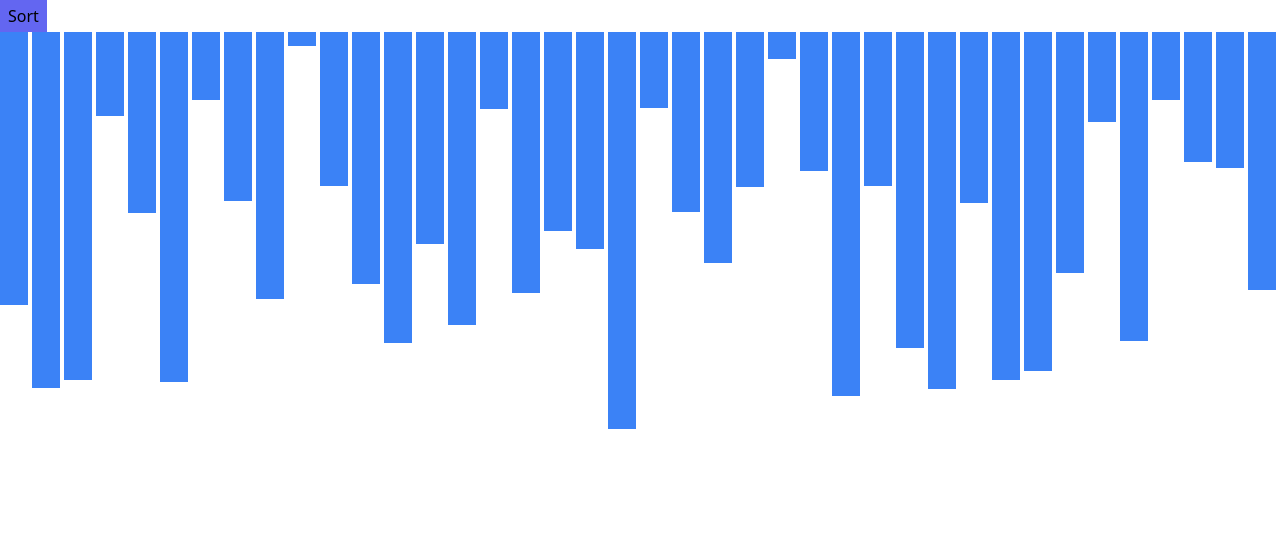
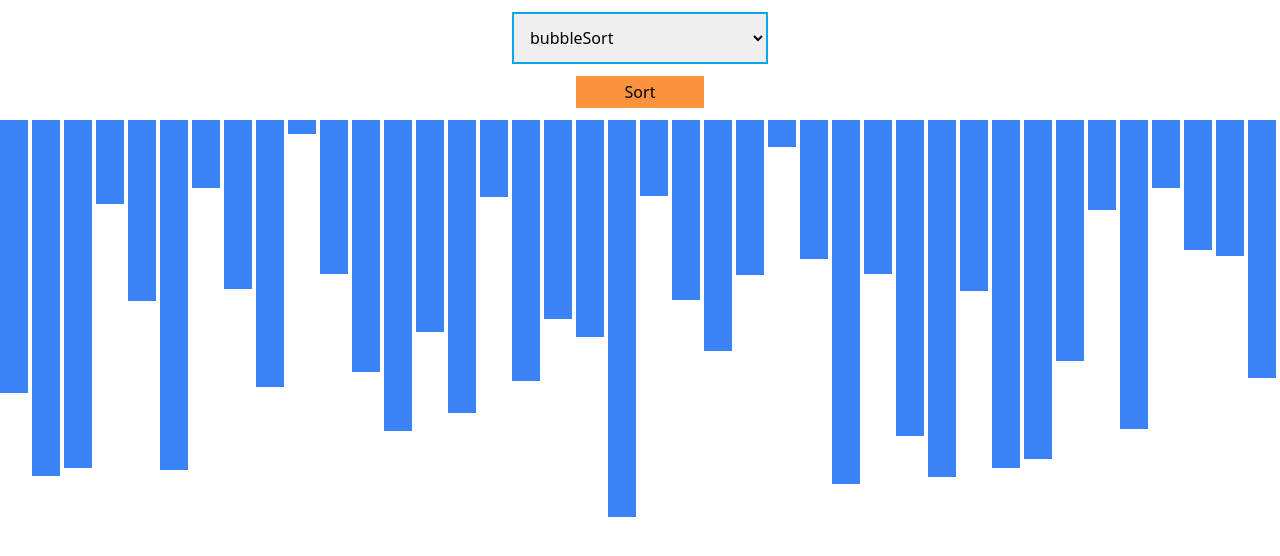
Before and after one commit to nhlinh123/sorting-visualization, a React (Create React App) app: page / in a window 1280 px wide. Shown: the top 556 px of the page. Built offline with nearby package versions, Linux system fonts and the light colour scheme.

Commit message:
add dashboard component

```diff
--- a/src/App.js
+++ b/src/App.js
@@ -1,10 +1,10 @@
 import './App.css';
-import BubbleSort from "./components/bubbleSort";
+import Dashboard from "./components/dashboard";
 
 function App() {
   return (
     <div className="App">
-      <BubbleSort></BubbleSort>
+      <Dashboard />
     </div>
   );
 }
--- a/src/components/bubbleSort.js
+++ b/src/components/bubbleSort.js
@@ -49,7 +49,9 @@ const BubbleSort = () => {
 
     return (
         <div>
-            <button className="bg-indigo-500 px-2 py-1" onClick={bubbleSort}>Sort</button>
+            <div className="flex flex-col gap-3 items-center mb-3">
+                <button className="w-32 bg-orange-400 px-2 py-1" onClick={bubbleSort}>Sort</button>
+            </div>
             <div className="flex flex-row items-start h-96">
                 {array.map((value, idx) => (
                     <div
--- /dev/null
+++ b/src/components/dashboard.js
@@ -0,0 +1,59 @@
+import { useState, useEffect } from 'react';
+import BubbleSort from './bubbleSort';
+
+const Dashboard = () => {
+    const [currentAlgorithms, setCurrentAlgorithms] = useState('bubbleSort');
+
+    const sortAlgorithm = [
+        'bubbleSort',
+        'insertionSort',
+        'selectionSort',
+        'quickSort',
+        'mergeSort',
+        'countSort',
+        'radixSort',
+        'heapSort',
+        'cyclicSort',
+        'timSort',
+        'bitonicSort',
+        'bucketSort',
+    ]
+
+
+    useEffect(() => {
+        setCurrentAlgorithms('bubbleSort');
+    }, []);
+
+    const onChangeAlgorithms = (event) => {
+        const algorithms = event.target.value;
+        setCurrentAlgorithms(algorithms);
+    }
+
+    const renderDashboard = () => {
+        switch(currentAlgorithms) {
+            case 'bubbleSort':
+                return <BubbleSort/>;
+            default:
+                return <div className="flex justify-center">{currentAlgorithms} name not found!!</div>;
+        }
+    }
+
+    return (
+        <div className="w-100">
+            <div className="flex justify-center gap-3 my-3 items-center">
+                <select className="w-64 p-3 border-2 border-sky-500" onChange={onChangeAlgorithms}>
+                    {
+                        sortAlgorithm?.map((value) => {
+                            return <option key={value} className="p-2" value={value}>{value}</option>
+                        })
+                    }
+                </select>
+            </div>
+            <div className="grid-rows-1 grid-flow-col">
+                {renderDashboard()}
+            </div>
+        </div>
+    );
+}
+
+export default Dashboard;
```
